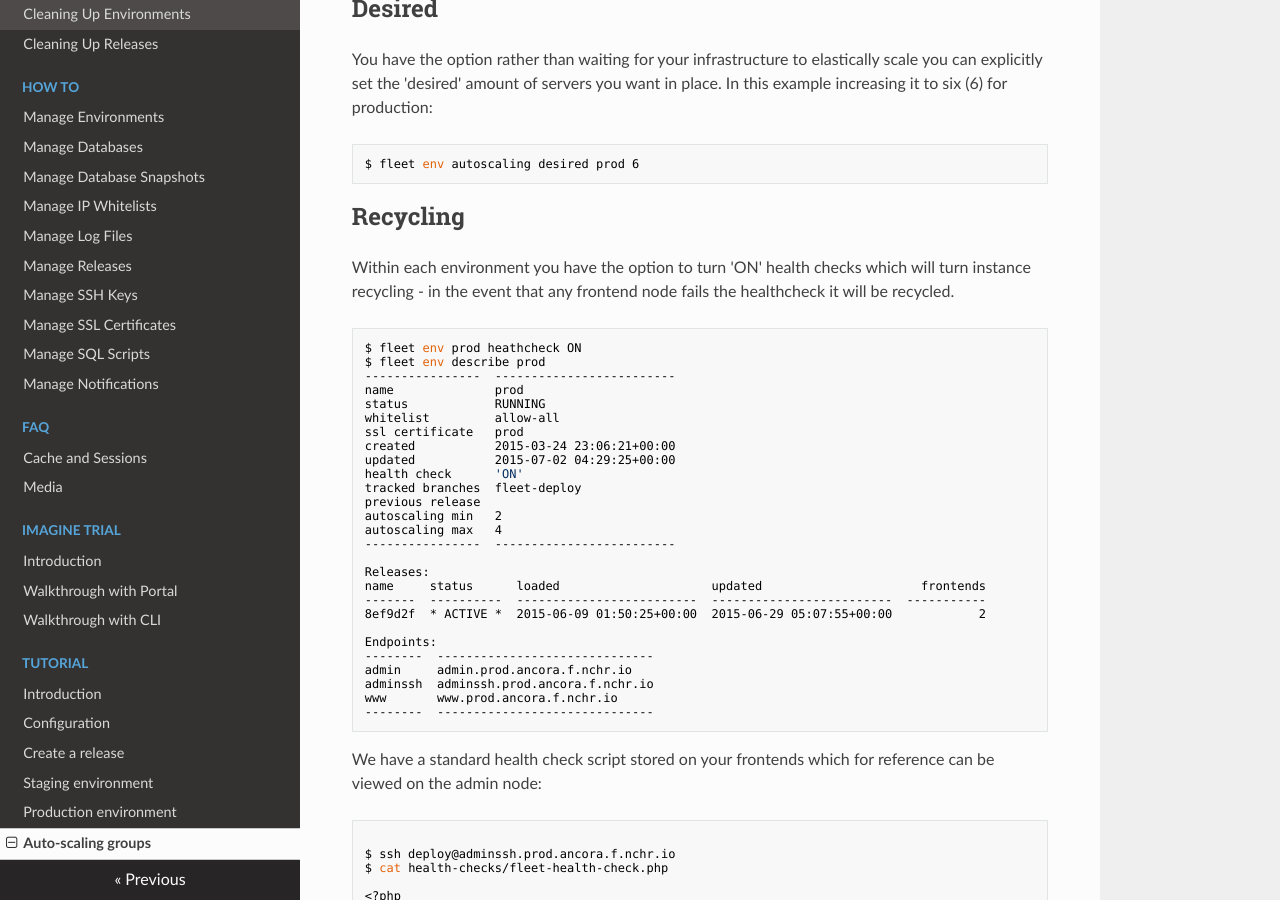
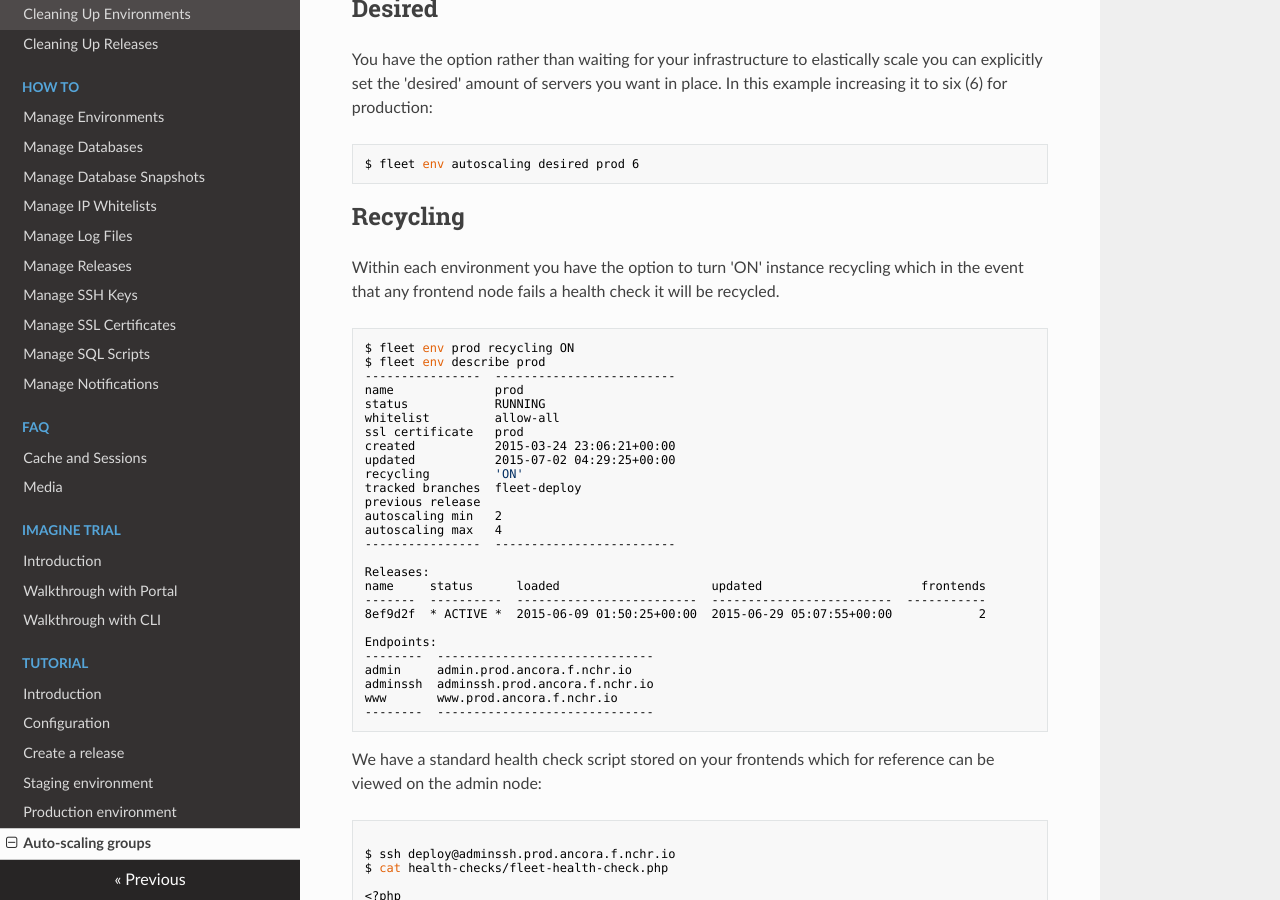
Before and after one commit to anchor/fleet-magento-docs, an MkDocs documentation site: the page built from docs/tutorial/auto-scaling.md, in a window 1280 px wide and 900 px high, scrolled down 1049 px. Built offline with MkDocs 1.6.1, drawn with Linux system fonts in a browser that asks for light colours; nearby versions of some CDN libraries; old or Windows-style settings are respelled for this version of MkDocs; some of the changed text lies outside the part shown.

Commit message:
Updated word references to health checks -> recycling

````diff
--- a/docs/tutorial/auto-scaling.md
+++ b/docs/tutorial/auto-scaling.md
@@ -10,7 +10,7 @@ whitelist         allow-all
 ssl certificate   prod
 created           2015-03-24 23:06:21+00:00
 updated           2015-06-30 05:53:09+00:00
-health check      ON
+recycling         ON
 tracked branches  fleet-deploy
 previous release
 'autoscaling min   2'
@@ -58,10 +58,10 @@ $ fleet env autoscaling desired prod 6
 
 ## Recycling
 
-Within each environment you have the option to turn 'ON' health checks which will turn instance recycling - in the event that any frontend node fails the healthcheck it will be recycled.
+Within each environment you have the option to turn 'ON' instance recycling which in the event that any frontend node fails a health check it will be recycled.
 
 ```bash
-$ fleet env prod heathcheck ON
+$ fleet env prod recycling ON
 $ fleet env describe prod
 ----------------  -------------------------
 name              prod
@@ -70,7 +70,7 @@ whitelist         allow-all
 ssl certificate   prod
 created           2015-03-24 23:06:21+00:00
 updated           2015-07-02 04:29:25+00:00
-health check      'ON'
+recycling         'ON'
 tracked branches  fleet-deploy
 previous release
 autoscaling min   2
````
Also changed, not shown: 1 other file.
